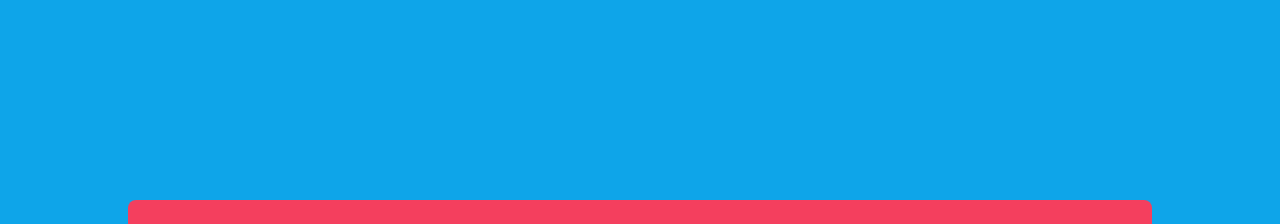
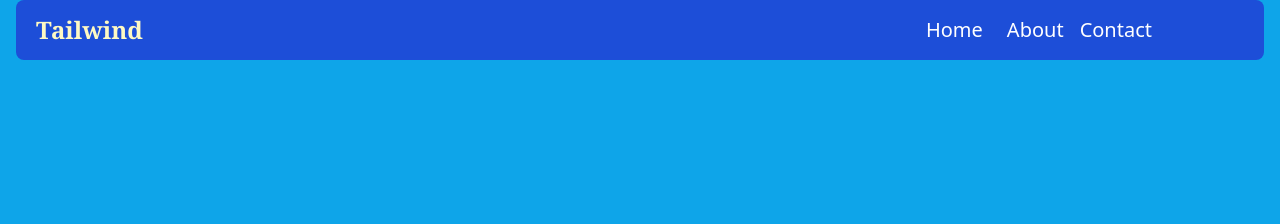
Before and after one commit to Abhisheksingh0301/SXCTW, a website built with Vite: page contact.html in a window 1280 px wide. Shown: the top 224 px of the page. Built offline with nearby package versions, Linux system fonts and the light colour scheme.

Commit message:
03-10 commit

```diff
--- a/contact.html
+++ b/contact.html
@@ -10,6 +10,15 @@
 </head>
 
 <body class="bg-sky-500">
+    <nav class="bg-blue-700 text-white md:flex md:justify-between mx-4 rounded-lg">
+        <span class=" text-2xl flex items-center mx-5 font-bold font-serif text-yellow-100">Tailwind</span>
+        <ul class="lg:px-28 py-4  space-x-4 justify-end  lg:flex md:flex md:items-center sm:justify-start sm:px-4">
+            <!-- <ul class="px-28 py-4 md:flex md:items-center space-x-4 flex justify-end sm:justify-start sm:px-4"> -->
+            <li class="mx-2 text-xl cursor-pointer sm:inline-block"><a href="index.html">Home</a></li>
+            <li class="mx-2 text-xl cursor-pointer sm:inline-block"><a href="#">About</a></li>
+            <li class="mx-2 text-xl cursor-pointer sm:inline-block"><a href="contact.html">Contact</a></li>
+        </ul>
+    </nav>
     <div class="flex h-screen justify-center items-center">
         <div
             class="w-full sm:w-[80%] md:py-[80] flex m-auto  md:flex-row flex-col bg-rose-500 min-h-[50%]  items-center rounded-lg">
```
